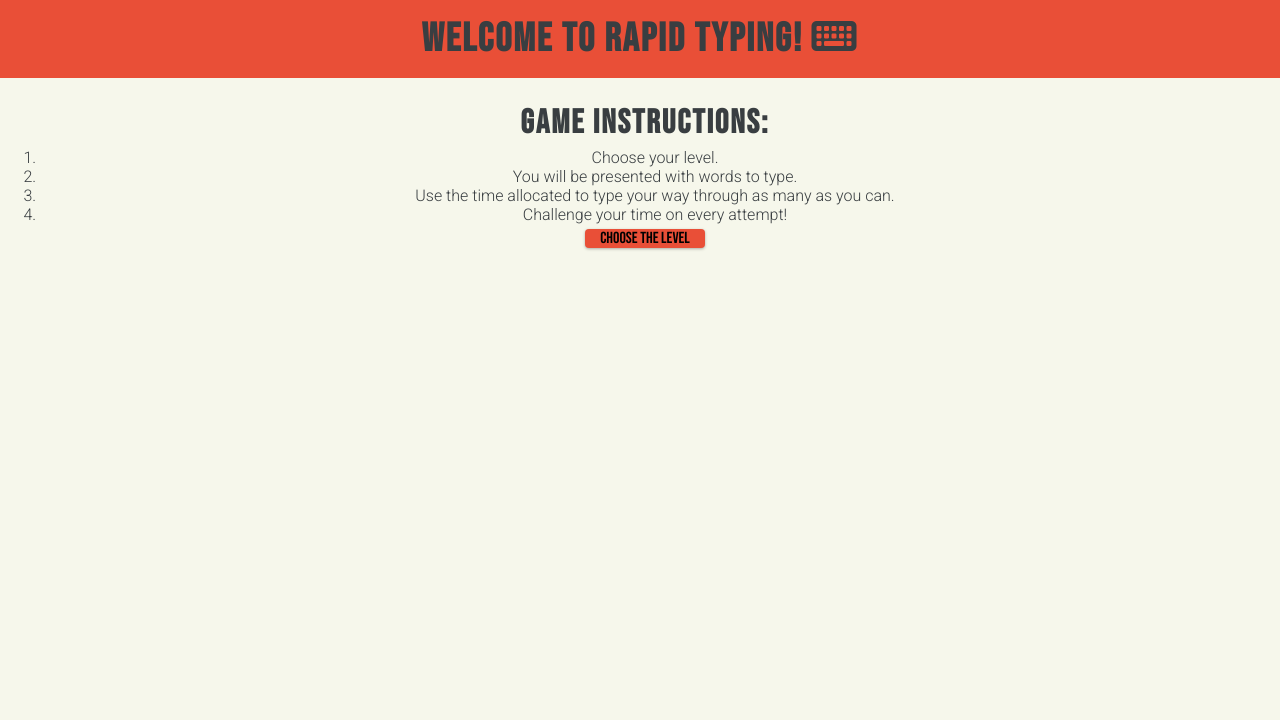
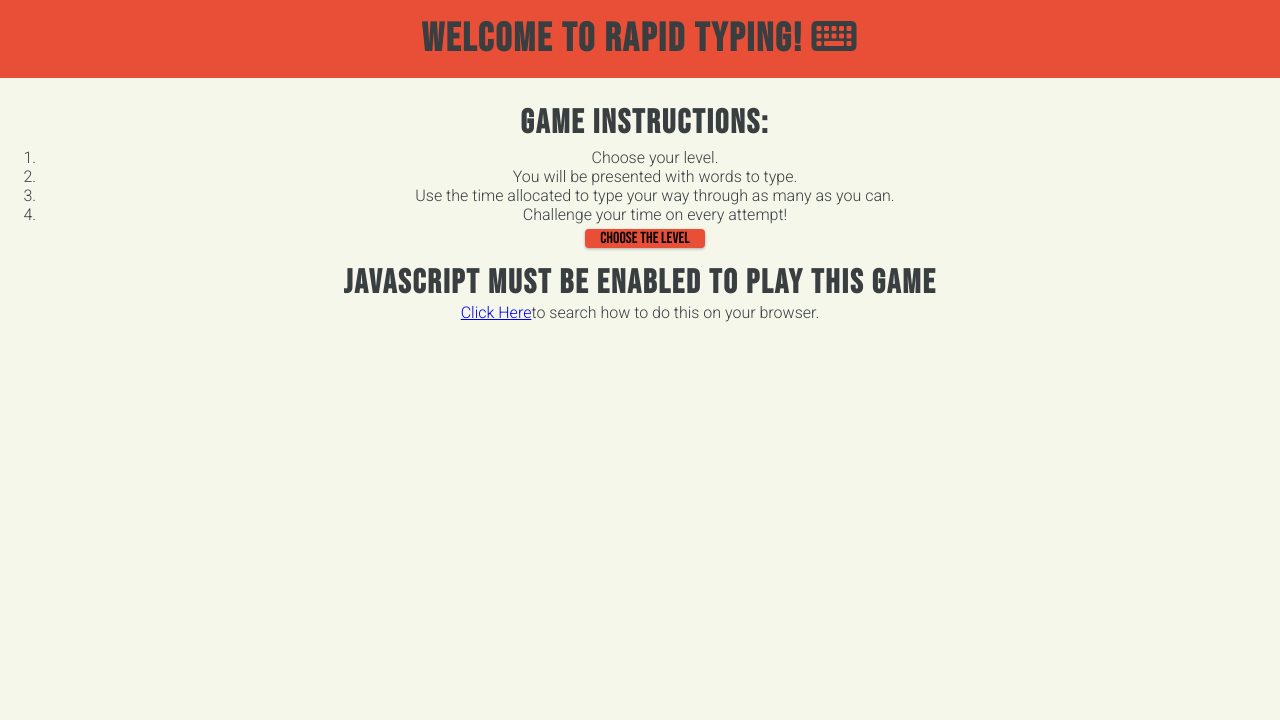
Before and after one commit to SashG91/Rapid-Typing, a plain HTML site: page index.html in a window 1280 px wide. Shown: the top 720 px of the page. Drawn offline with Linux system fonts and the light colour scheme; a web font is replaced by a local one.

Commit message:
Add no script text and link to html

```diff
--- a/index.html
+++ b/index.html
@@ -83,6 +83,10 @@
             <button id="optionBtn">Choose the level</button>
         </div>
     </section>
+    <noscript">
+    <h2>Javascript must be enabled to play this game</h2>
+    <p><a href="https://www.google.com/search?q=enable+javascript " target="_blank">Click Here</a>to search how to do this on your browser.</p>
+</noscript>
     <footer>
         <ul class="socials">
             <li>
```
